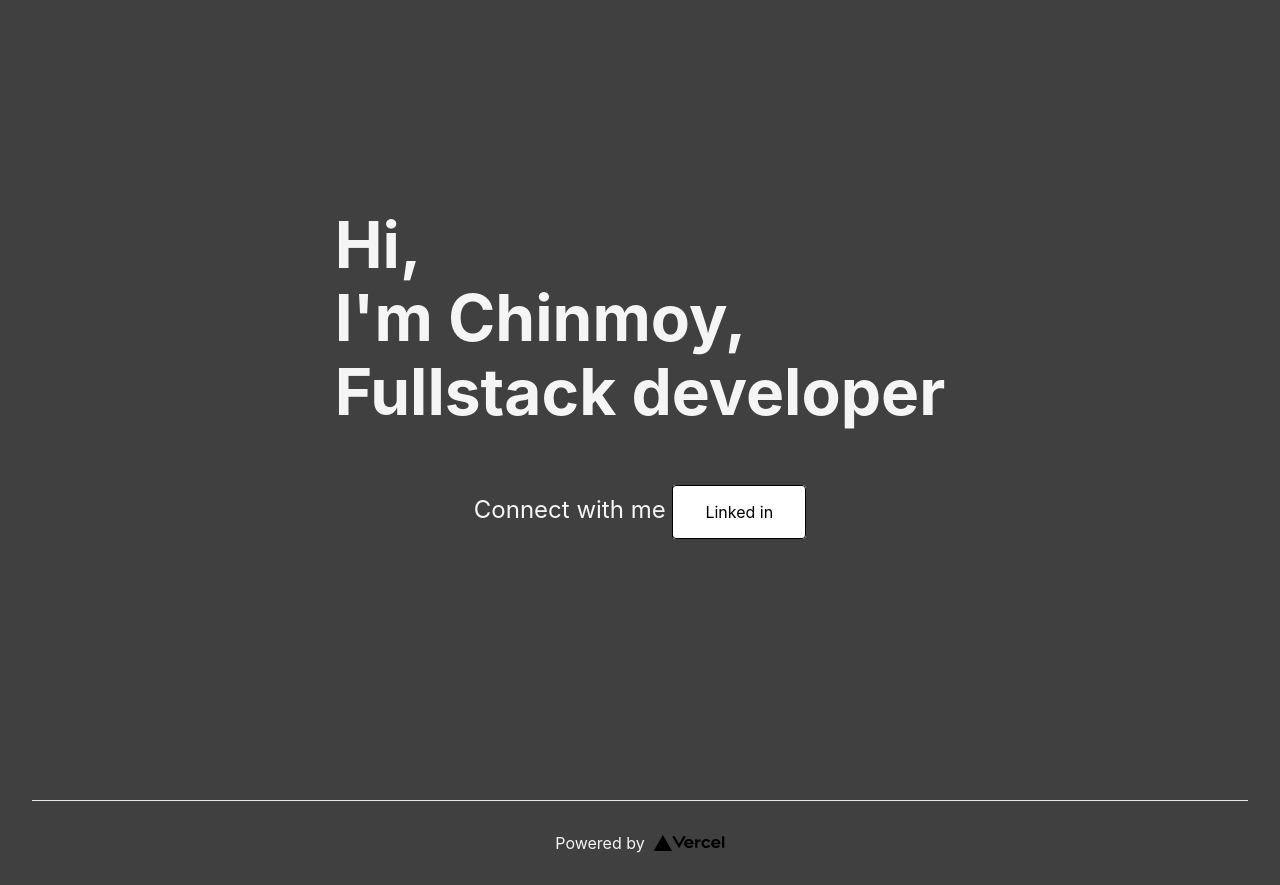
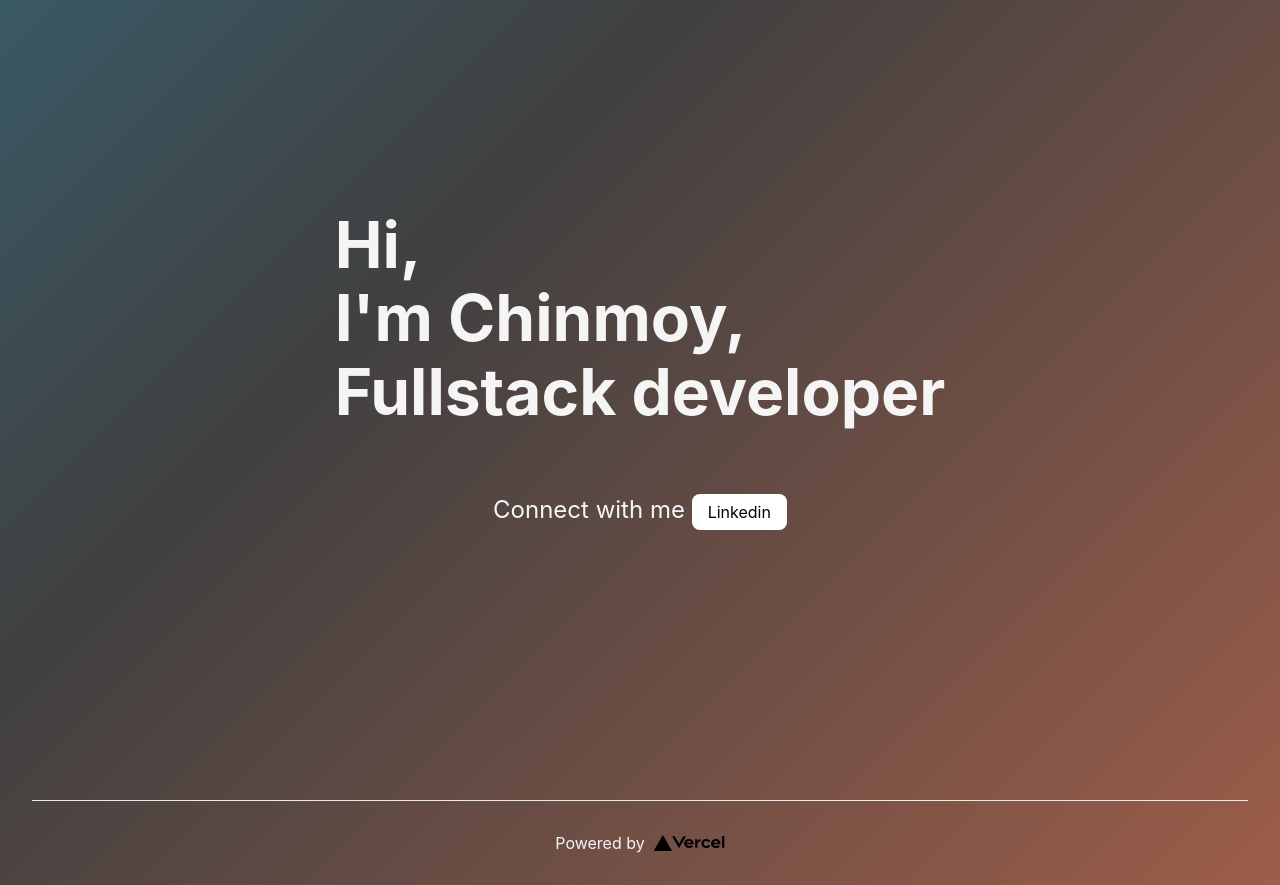
Before and after one commit to chinmoy96/Portfolio, a Next.js app: page / in a window 1280 px wide. Built offline with nearby package versions, Linux system fonts and the light colour scheme.

Commit message:
added styled components

```diff
--- /dev/null
+++ b/components/Button/Button.js
@@ -0,0 +1,24 @@
+import styled from "styled-components";
+
+export default function Button({ link, children }) {
+  return <Link href={link}>{children}</Link>;
+}
+
+const Link = styled.a`
+  border-radius: 0.5rem;
+  position: relative;
+  text-decoration: none;
+  align-items: center;
+  justify-content: center;
+  padding: 0.5rem 1rem;
+  font-size: 1rem;
+  background-size: 300%;
+  transition: all 0.6s;
+  color: black;
+  background-image: linear-gradient(90deg, white 50%, black 50%);
+  &:hover {
+    color: #fff;
+    background-position: 100%;
+    transform: translateX(0.5rem);
+  }
+`;
--- a/package.json
+++ b/package.json
@@ -10,9 +10,11 @@
   "dependencies": {
     "next": "12.0.4",
     "react": "17.0.2",
-    "react-dom": "17.0.2"
+    "react-dom": "17.0.2",
+    "styled-components": "^5.3.3"
   },
   "devDependencies": {
+    "babel-plugin-styled-components": "^2.0.1",
     "eslint": "7",
     "eslint-config-next": "12.0.4"
   }
--- /dev/null
+++ b/pages/_document.js
@@ -0,0 +1,30 @@
+import Document from 'next/document'
+import { ServerStyleSheet } from 'styled-components'
+
+export default class MyDocument extends Document {
+  static async getInitialProps(ctx) {
+    const sheet = new ServerStyleSheet()
+    const originalRenderPage = ctx.renderPage
+
+    try {
+      ctx.renderPage = () =>
+        originalRenderPage({
+          enhanceApp: (App) => (props) =>
+            sheet.collectStyles(<App {...props} />),
+        })
+
+      const initialProps = await Document.getInitialProps(ctx)
+      return {
+        ...initialProps,
+        styles: (
+          <>
+            {initialProps.styles}
+            {sheet.getStyleElement()}
+          </>
+        ),
+      }
+    } finally {
+      sheet.seal()
+    }
+  }
+}
--- a/pages/index.js
+++ b/pages/index.js
@@ -1,6 +1,7 @@
 import Head from "next/head";
 import Image from "next/image";
 import styles from "../styles/Home.module.css";
+import Button from "@/components/Button/Button";
 
 export default function Home() {
   return (
@@ -16,15 +17,11 @@ export default function Home() {
           Hi&#44; <br /> I&apos;m Chinmoy&#44; <br />
           Fullstack developer
         </h1>
-
         <p className={styles.description}>
           Connect with me{" "}
-          <a
-            href="https://www.linkedin.com/in/chinmoypradhan/"
-            className={styles.button}
-          >
-            Linked in
-          </a>
+          <Button link="https://www.linkedin.com/in/chinmoypradhan/">
+            Linkedin
+          </Button>
         </p>
       </main>
 
--- a/styles/Home.module.css
+++ b/styles/Home.module.css
@@ -10,33 +10,6 @@
   flex-direction: column;
   justify-content: center;
   align-items: center;
-}
-
-.button{
-  border-radius: 4px;
-  position: relative;
-  text-decoration: none;
-  align-items: center;
-  justify-content: center;
-  border: 1.5px solid black;
-  padding: 1rem 2rem;
-  font-size: 1rem;
-  background-size: 300%;
-  transition: all 0.6s;
-  color: black;
-  background-image: linear-gradient(90deg, white 50%, black 50%);
-  }
-
-
-.button:hover{
-  color: #fff;
-  background-position: 100%;
-  transform: translateX(0.5rem);
-}
-
-.button:active {
-  transform: translate(0.5rem, 0.5rem);
-  box-shadow: 0px 10px 20px -15px rgba(0, 0, 0, 0.75);
 }
 
 .footer {
--- a/styles/globals.css
+++ b/styles/globals.css
@@ -6,6 +6,10 @@ body {
     Ubuntu, Cantarell, Fira Sans, Droid Sans, Helvetica Neue, sans-serif;
   background-color: #404040;
   color: #F5F5F5;
+  background: linear-gradient(-45deg, #ee7752, #404040, #23a6d5, #23d5ab);
+	background-size: 400% 400%;
+	animation: gradient 15s ease infinite;
+	height: 100vh;
 }
 
 a {
@@ -16,3 +20,15 @@ a {
 * {
   box-sizing: border-box;
 }
+
+@keyframes gradient {
+	0% {
+		background-position: 0% 50%;
+	}
+	50% {
+		background-position: 100% 50%;
+	}
+	100% {
+		background-position: 0% 50%;
+	}
+}
```
Also changed, not shown: jsconfig.json (added, +8 -0 lines), 1 other file (tests, documents, lock files or other folders).
